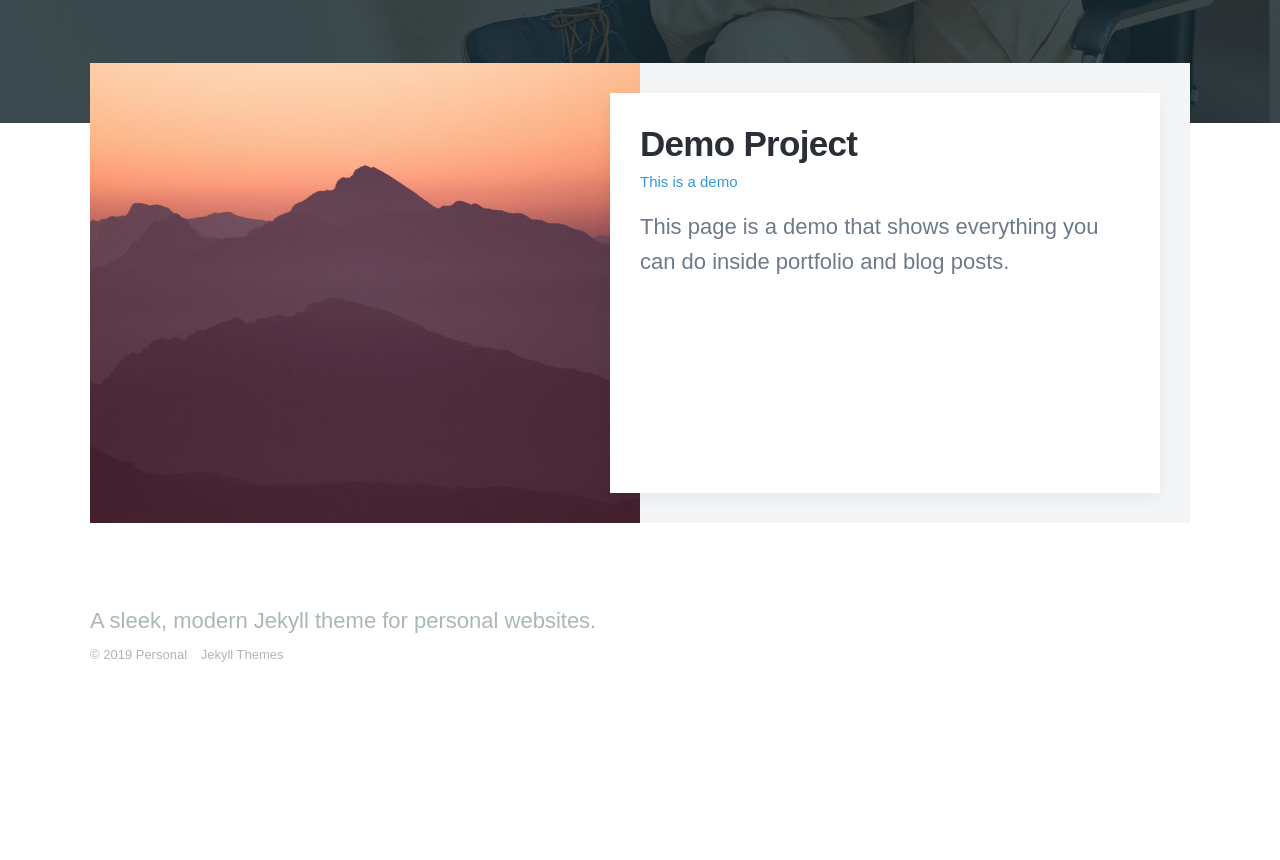
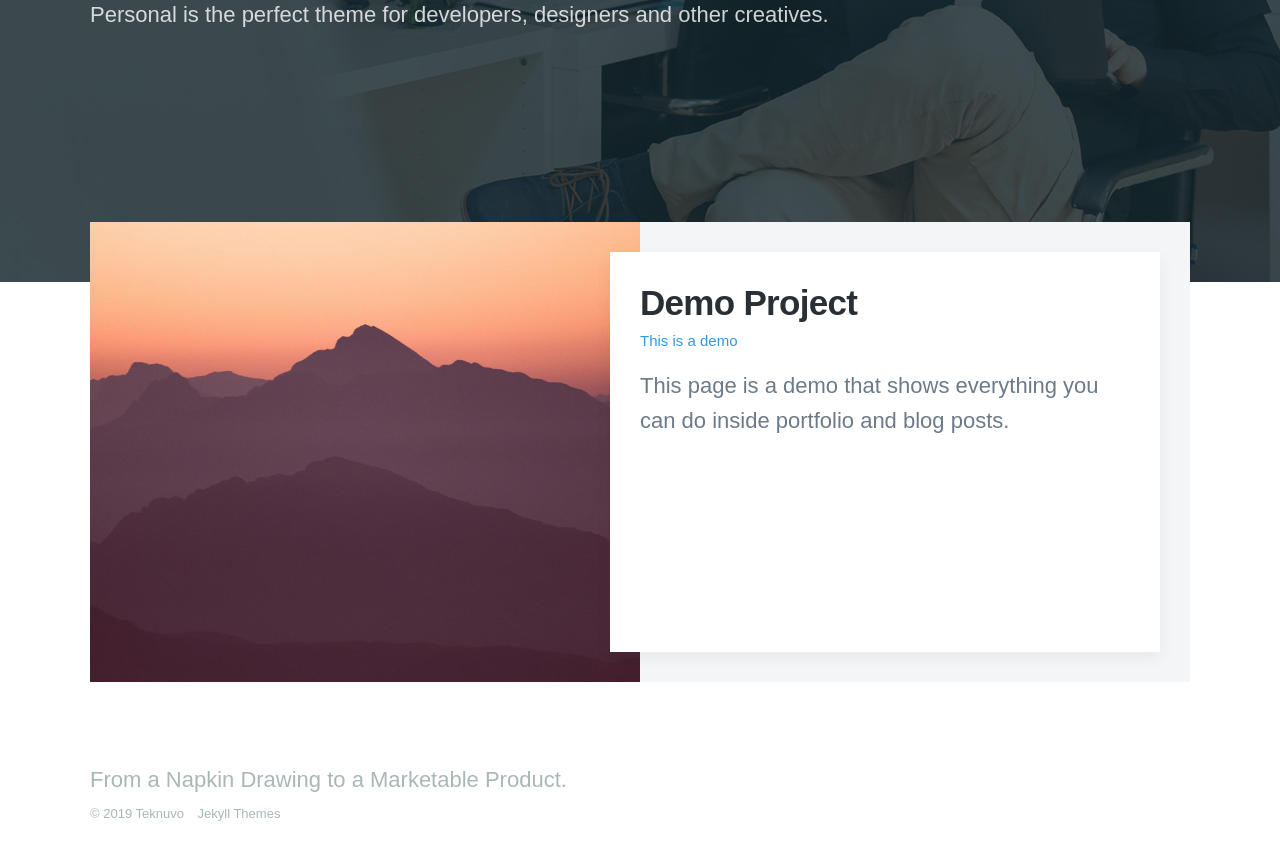
Before and after one commit to teknuvo/teknuvo.github.io, a Jekyll site: the page built from index.html, in a window 1280 px wide and 900 px high, scrolled down 591 px. Shown: the top 860 px of the window. Built offline with Jekyll 4.4.1, drawn with Linux system fonts in a browser that asks for light colours; nearby versions of some CDN libraries; some web fonts are replaced; before the commit the page ends 1332 px from its top, so only the background shows below that.

Commit message:
first content updated

```diff
--- a/_config.yml
+++ b/_config.yml
@@ -1,4 +1,4 @@
-site: Personal Jekyll Theme
+site: Teknuvo Website
 
 collections:
   pages:
--- a/_data/settings.yml
+++ b/_data/settings.yml
@@ -1,24 +1,22 @@
 basic_settings:
-  site_title: Personal
+  site_title: Teknuvo
   favicon_image: /images/favicon.png
 
 header_settings:
-  logo_image:
+  logo_image: /images/teknuvo.png
   logo_width: 200
 
 menu_settings:
   menu_items:
     - title: 'Projects'
       url: '/'
-    - title: 'Blog'
-      url: '/blog/'
     - title: 'About'
       url: '/about'
     - title: 'Contact'
       url: '/contact'
 
 footer_settings:
-  footer_tagline: A sleek, modern Jekyll theme for personal websites.
+  footer_tagline: From a Napkin Drawing to a Marketable Product.
 
 hero_settings:
   overlay_opacity: 0.8
```
Also changed, not shown: README.md (deleted), images/favicon.png, images/favicon_old.png (added), images/teknuvo.png (added).
